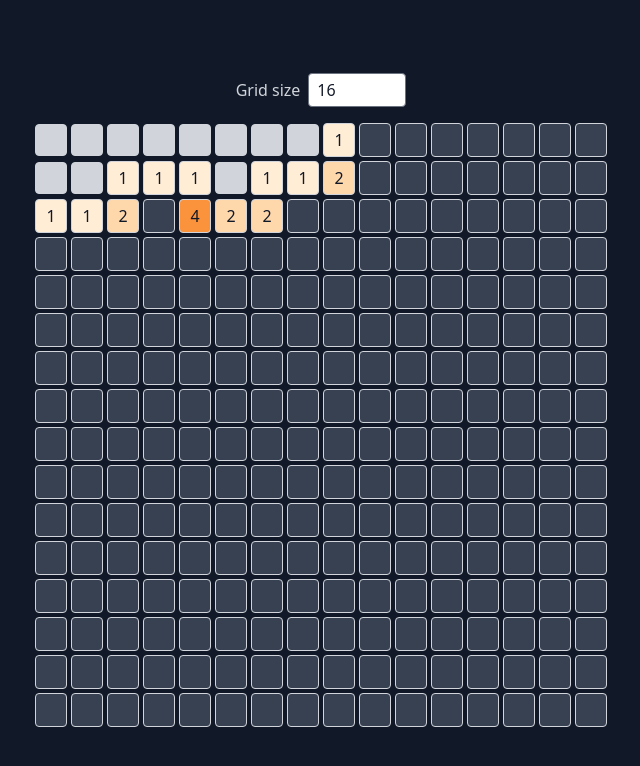
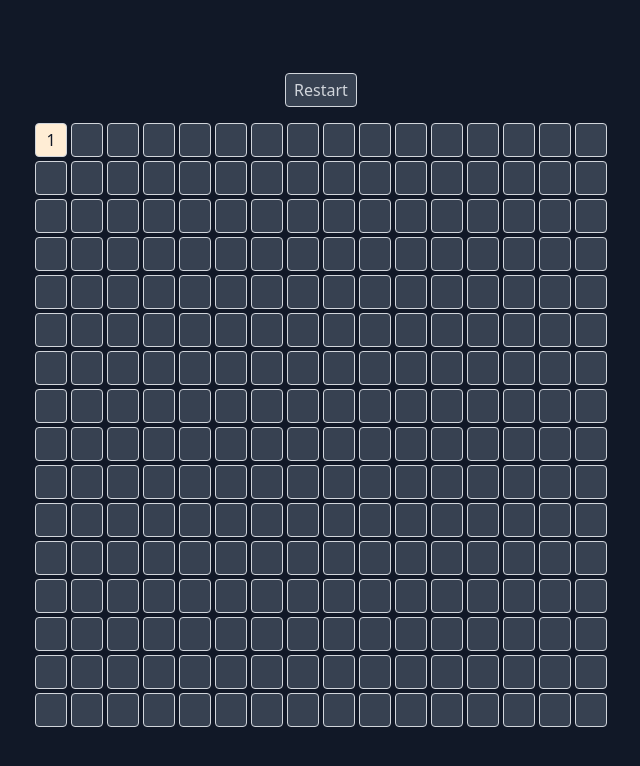
Before and after one commit to Zertz/minesweeper, a React (Vite) app: page / in a window 1280 px wide. Both pictures are taken after a click on the button 370 px from the left and 140 px from the top of the page. Shown: the top 766 px of the page, without its empty margins (319-959 px from the left). Built offline with nearby package versions, Linux system fonts and the light colour scheme.

Commit message:
Make it better

```diff
--- a/src/App.tsx
+++ b/src/App.tsx
@@ -1,4 +1,4 @@
-import { useCallback, useEffect, useState } from "react";
+import { useEffect, useState } from "react";
 
 type Cell = {
   id: string;
@@ -9,6 +9,10 @@ type Cell = {
   x: number;
   y: number;
 };
+
+const minGridSize = 8;
+const maxGridSize = 24;
+const safeRatio = 0.8;
 
 function getGrid(gridSize: number): Cell[] {
   return Array.from(Array(gridSize * gridSize))
@@ -32,7 +36,7 @@ function getGrid(gridSize: number): Cell[] {
           .filter(([nx, ny]) => nx >= 0 && ny >= 0)
           .map(([nx, ny]) => `${nx},${ny}`),
         state: "hidden" as const,
-        type: Math.random() > 0.8 ? ("bomb" as const) : ("safe" as const),
+        type: Math.random() > safeRatio ? ("bomb" as const) : ("safe" as const),
         x,
         y,
       };
@@ -49,24 +53,26 @@ export default function App() {
   const [gridSize, setGridSize] = useState(() => {
     const gridSize = Number(localStorage.getItem("gridSize"));
 
-    if (Number.isInteger(gridSize) && gridSize >= 8 && gridSize <= 24) {
+    if (
+      Number.isInteger(gridSize) &&
+      gridSize >= minGridSize &&
+      gridSize <= maxGridSize
+    ) {
       return gridSize;
     }
 
-    return 16;
+    return minGridSize + (maxGridSize - minGridSize) / 2;
   });
+
+  const [grid, setGrid] = useState<Cell[]>([]);
 
   useEffect(() => {
     localStorage.setItem("gridSize", `${gridSize}`);
-  }, [gridSize]);
 
-  const [grid, setGrid] = useState(getGrid(gridSize));
-
-  useEffect(() => {
     setGrid(getGrid(gridSize));
   }, [gridSize]);
 
-  const revealCell = useCallback((id: string) => {
+  const revealCell = (id: string) => {
     setGrid((grid) => {
       const targetCell = grid.find((cell) => cell.id === id);
 
@@ -91,7 +97,7 @@ export default function App() {
         const safeCellIds = safeCells.map(({ id }) => id);
 
         const safeNeighborIds = safeCells
-          // ℹ️ Remove this filter to resolve the grid
+          // ℹ️ Remove this filter to instantly resolve the game
           .filter(({ value }) => value === 0)
           .map(({ id }) => id);
 
@@ -123,9 +129,9 @@ export default function App() {
         return cell;
       });
     });
-  }, []);
+  };
 
-  const flagCell = useCallback((id: string) => {
+  const flagCell = (id: string) => {
     setGrid((grid) => {
       return grid.map((cell) => {
         if (cell.id === id) {
@@ -143,22 +149,31 @@ export default function App() {
         return cell;
       });
     });
-  }, []);
+  };
 
   return (
     <div className="absolute inset-0 flex flex-col items-center justify-center gap-4 p-4">
+      {grid.some(({ state }) => state !== "hidden") ? (
+        <button
+          className="rounded border border-gray-300 bg-gray-700 px-2 py-1 text-gray-300 transition-colors hover:border-gray-200 hover:bg-gray-600"
+          onClick={() => setGrid(getGrid(gridSize))}
+        >
+          Restart
+        </button>
+      ) : (
         <label className="flex items-center gap-2 text-gray-300">
           Grid size
           <input
             className="rounded px-2 py-1 text-gray-900"
-          max={24}
-          min={8}
+            max={maxGridSize}
+            min={minGridSize}
             onChange={({ target: { value } }) => setGridSize(Number(value))}
             step={1}
             type="number"
             value={gridSize}
           />
         </label>
+      )}
       <div
         className="grid w-min items-center justify-center gap-1 text-center"
         style={{
```
Lines whose indentation alone changed are shown as unchanged.
